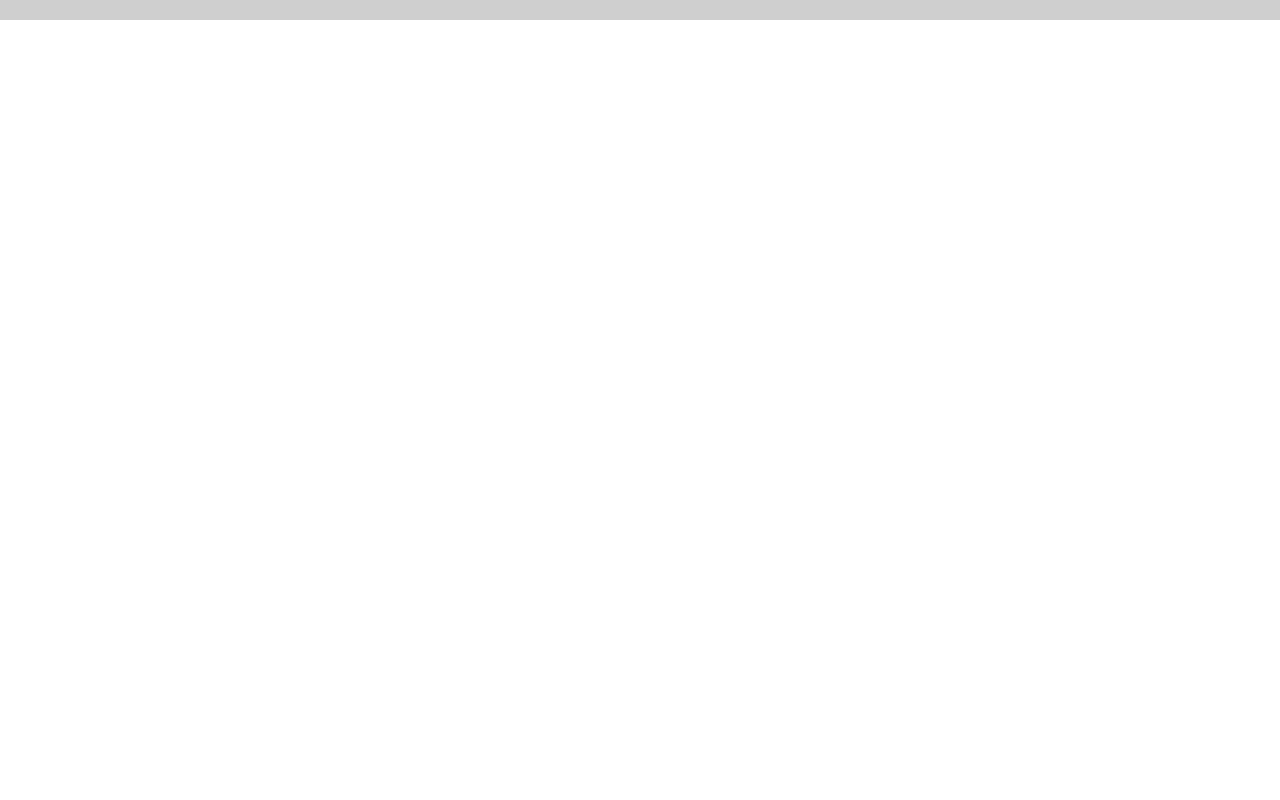
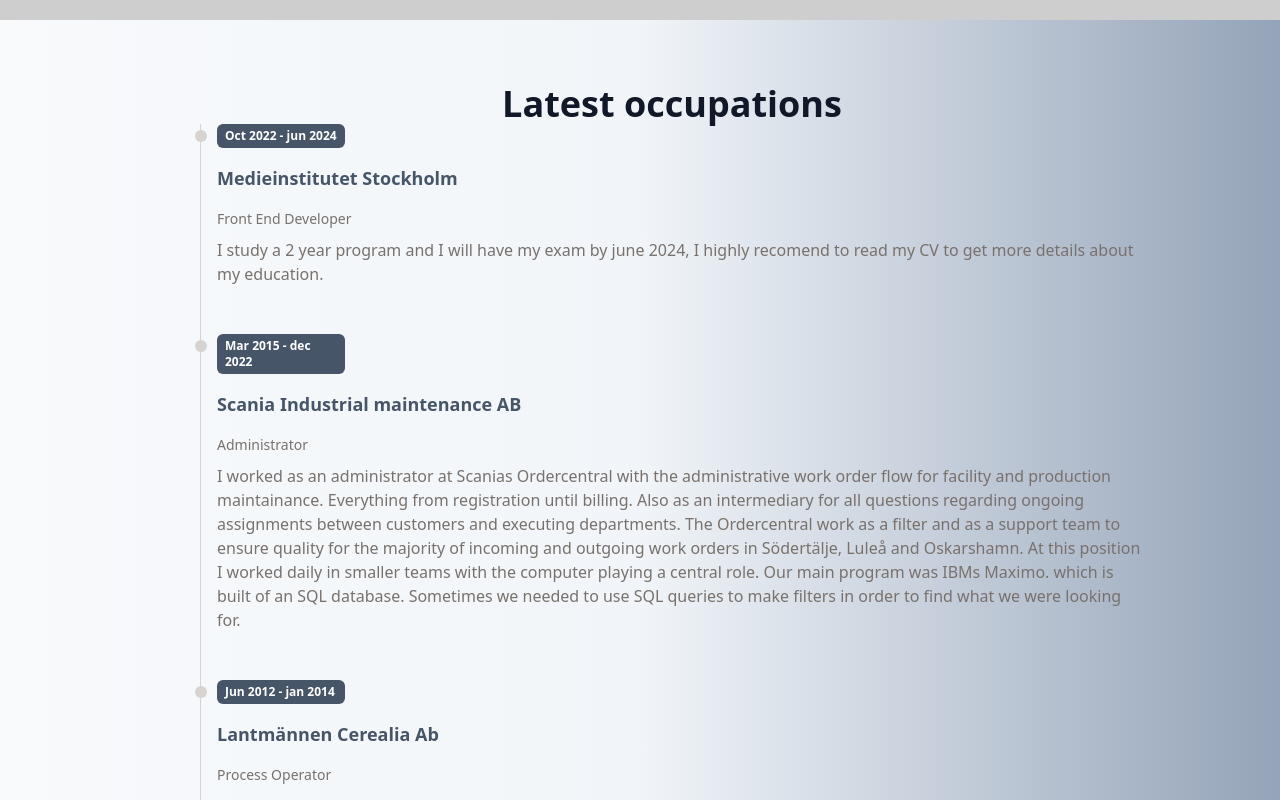
Before and after one commit to existenztim/portfolio-with-react-and-tailwind, a React (Vite) app: page / in a window 1280 px wide. Shown: the part 780-1580 px from the top of the page. Before the commit the page ends 800 px from the top, so only its background shows below. Built offline with nearby package versions, Linux system fonts and the light colour scheme; grey boxes are pictures that could not be loaded.

Commit message:
:construction: Added resume component

```diff
--- a/src/App.tsx
+++ b/src/App.tsx
@@ -2,6 +2,7 @@
 import Sidenav from './components/Sidenav'
 import './App.css'
 import Header from './components/Header'
+import Resume from './components/Resume'
 
 function App() {
 
@@ -9,6 +10,7 @@
     <div className="App">
       <Sidenav/>
       <Header/>
+      <Resume/>
     </div>
   )
 }
--- /dev/null
+++ b/src/components/Resume.tsx
@@ -0,0 +1,54 @@
+import React from 'react'
+
+interface resume {
+    year:string,
+    company:string,
+    title:string,
+    details:string
+}
+const resumeData:resume[] = [
+    {
+        year: "Oct 2022 - jun 2024",
+        company: "Medieinstitutet Stockholm",
+        title: "Front End Developer",
+        details: "I study a 2 year program and I will have my exam by june 2024, I highly recomend to read my CV to get more details about my education.",
+    },
+    {
+        year: "Mar 2015 - dec 2022",
+        company: "Scania Industrial maintenance AB",
+        title: "Administrator",
+        details: "I worked as an administrator at Scanias Ordercentral with the administrative work order flow for facility and production maintainance. Everything from registration until billing. Also as an intermediary for all questions regarding ongoing assignments between customers and executing departments. The Ordercentral work as a filter and as a support team to ensure quality for the majority of incoming and outgoing work orders in Södertälje, Luleå and Oskarshamn. At this position I worked daily in smaller teams with the computer playing a central role. Our main program was IBMs Maximo. which is built of an SQL database. Sometimes we needed to use SQL queries to make filters in order to find what we were looking for. ",
+    },
+    {
+        year: "Jun 2012 - jan 2014",
+        company: "Lantmännen Cerealia Ab",
+        title: "Process Operator",
+        details: "As a process operator I had a crucial role in the production flow at the Lantmännen Factory in Järna. I was the link between the team that produced the products and the team that was in control of the packaging. I did this by making sure there was always a constant flow of materials on every line and so every compartment could do there tasks simultaneously even though they where at differents steps in the whole productions process. This is something I hope I can apply in the world of web development aswell, where it's crucial to work agile to finish things before dealine.",
+    }
+];
+const Resume = () => {
+  return (
+    <section className="w-screen bg-gradient-to-r from-slate-50 via-slate-100 to-slate-400">
+        <div id="resume" className="max-w-[1040px] m-auto md:pl-20 p-4 py-16">
+            <h3 className="text-4xl font-bold text-center text-gray-900">Latest occupations</h3>
+            {resumeData.map(occupation => (
+        <ol className="flex flex-col md:flex-row relative border-l border-stone-300">
+            <li className="mb-10 ml-4">
+                <div className="absolute w-3 h-3 bg-stone-300 rounded-full mt-1.5 -left-1.5 border-white" />
+
+                <p className="flex flex-wrap gap-4 flex-col  justify-start text-xs">
+                    <span className="inline-block px-2 py-1 font-semibold text-white bg-slate-600 w-32 rounded-md">{occupation.year}</span>
+                    <span className="text-lg font-semibold text-slate-600">{occupation.company}</span>
+                    <span className="my-1 text-sm font-normal leading-none text-stone-500">{occupation.title}</span>
+                </p>
+
+                <p className="my-2 text-base font-normal text-stone-500">{occupation.details}</p>
+            </li>
+        </ol>
+            ))}
+        </div>
+    </section>
+        )
+    }
+
+export default Resume
--- a/src/components/Sidenav.tsx
+++ b/src/components/Sidenav.tsx
@@ -23,7 +23,7 @@
               <span className ="pl-4">Home</span>
             </a>
             <a
-              href="#resumé"
+              href="#resume"
               className="w-[75%] flex justify-center items-center rounded-full bg-gray-100 shadow-lg shadow-gray-400 m-2 p-4 cursor-pointer hover:scale-110 ease-in duration-200">
 
               <AiOutlineSolution size ={20}/>
@@ -59,7 +59,7 @@
             <AiOutlineHome size ={25}/>
           </a>
           <a
-            href="#resumé"
+            href="#resume"
             className="rounded-full shadow-lg bg-gray-100 shadow-gray-400 m-2 p-4 cursor-pointer hover:scale-110 hover:bg-gray-300 ease-in duration-300">
             <AiOutlineSolution size ={25}/>
           </a>
```
